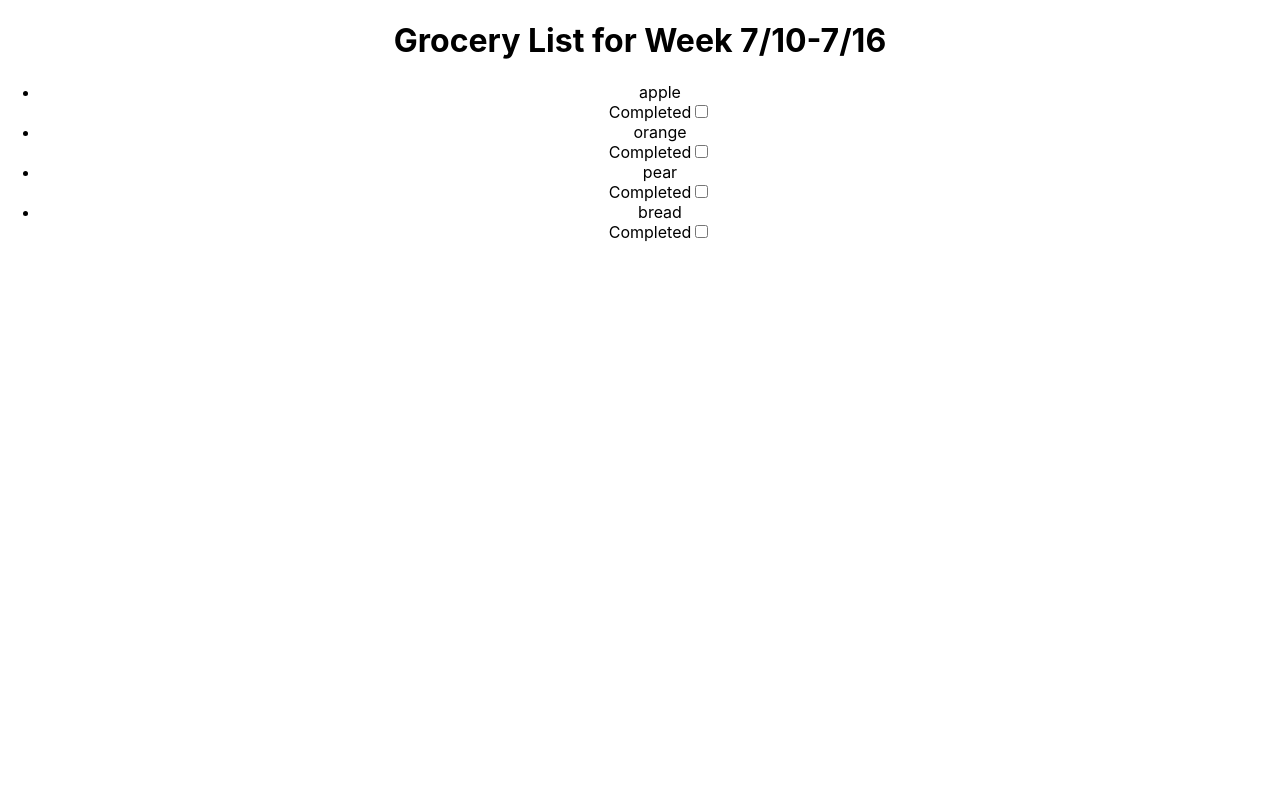
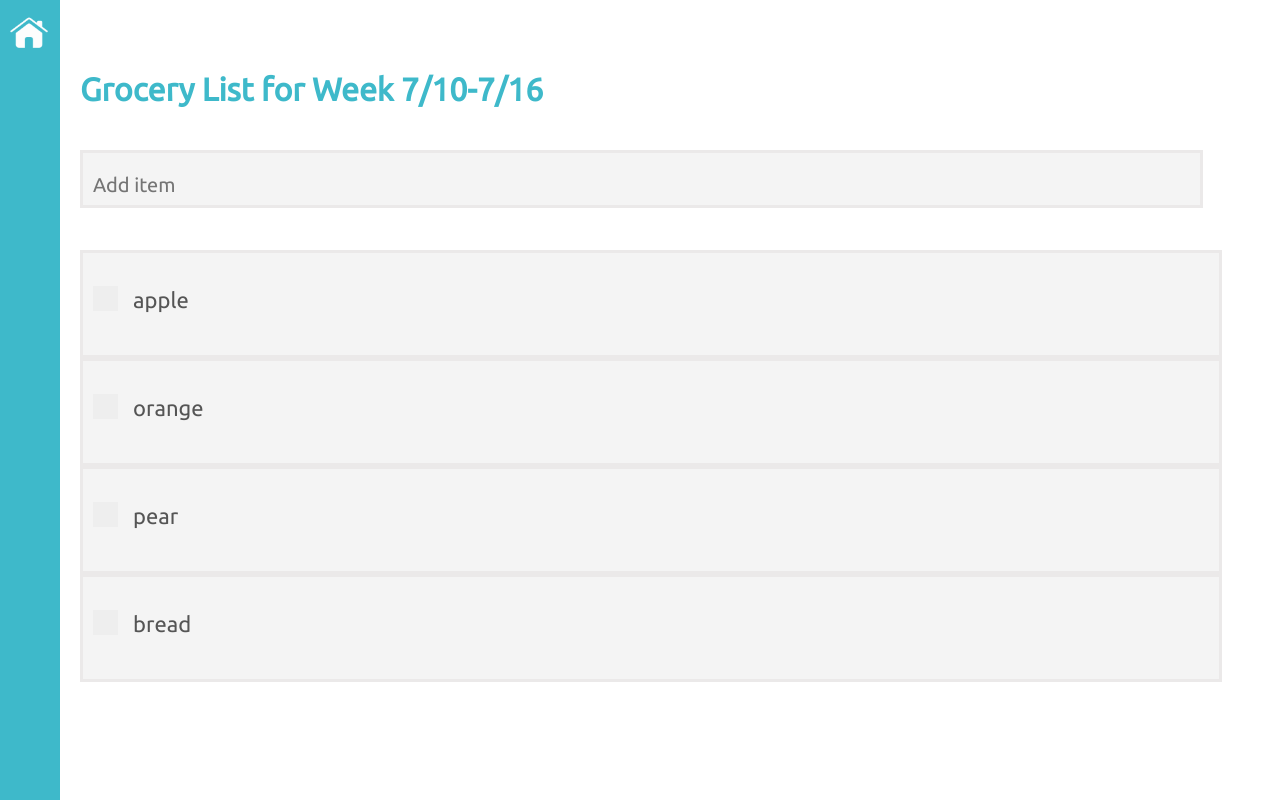
Before and after one commit to isabelleyzhou/grocery-list, a React (Create React App) app: page / in a window 1280 px wide. Built offline with nearby package versions, Linux system fonts and the light colour scheme.

Commit message:
basic styling of list

```diff
--- a/src/App.css
+++ b/src/App.css
@@ -2,31 +2,29 @@
   text-align: center;
 }
 
-.App-logo {
-  animation: App-logo-spin infinite 20s linear;
-  height: 40vmin;
+.logo {
+  position: absolute;
+  top: 10px;
+  left: 7px;
+  z-index: 1;
 }
 
-.App-header {
-  background-color: #282c34;
-  min-height: 100vh;
-  display: flex;
-  flex-direction: column;
-  align-items: center;
-  justify-content: center;
-  font-size: calc(10px + 2vmin);
-  color: white;
+.App::before {
+  content: '';
+  display: block;
+  height: 100vh;
+  width: 60px;
+  position: fixed;
+  top: 0;
+  left: 0;
+  background-color: #3EB9CA;
 }
 
 .App-link {
   color: #61dafb;
 }
 
-@keyframes App-logo-spin {
-  from {
-    transform: rotate(0deg);
-  }
-  to {
-    transform: rotate(360deg);
-  }
+html, body {
+  max-width: 100%;
+  overflow-x: hidden;
 }
--- a/src/App.js
+++ b/src/App.js
@@ -1,5 +1,5 @@
 import React, { Component } from 'react';
-import logo from './logo.svg';
+import home from './home.png';
 import './App.css';
 import List from './components/List/List';
 
@@ -7,6 +7,7 @@ class App extends Component {
   render() {
     return (
       <div className="App">
+        <img src={home} className="logo" alt="Home Logo" height="42" width="42"></img>
         <List />
       </div>
     );
--- a/src/components/Item/Item.css
+++ b/src/components/Item/Item.css
@@ -0,0 +1,92 @@
+@import url('https://fonts.googleapis.com/css?family=Ubuntu');
+
+.list {
+position: relative;
+  background-color: #f4f4f4;
+  font-family: 'Open Sans', sans-serif;
+  font-size: 22px;
+  color: #555555;
+  border: solid;
+  width: 90%;
+  height: 70px;
+  border-color: #ebe9e9;
+  overflow: scroll;
+  list-style: none;
+  padding: 10px;
+  padding-top: 22px;
+  margin: 0;
+}
+
+.item-name{
+    text-align: left;
+    margin-left: 40px;
+    font-family: 'Ubuntu', sans-serif;
+}
+/* Customize the label (the container) */
+.container {
+    display: block;
+    position: relative;
+    top: 15%;
+    padding-left: 35px;
+    margin-bottom: 12px;
+    cursor: pointer;
+    font-size: 18px;
+    -webkit-user-select: none;
+    -moz-user-select: none;
+    -ms-user-select: none;
+    user-select: none;
+  }
+
+  /* Hide the browser's default checkbox */
+  .container input {
+    position: absolute;
+    opacity: 0;
+    cursor: pointer;
+    height: 0;
+    width: 0;
+  }
+
+  /* Create a custom checkbox */
+  .checkmark {
+    position: absolute;
+    top: 0;
+    left: 0;
+    height: 25px;
+    width: 25px;
+    background-color: #eee;
+  }
+
+  /* On mouse-over, add a grey background color */
+  .container:hover input ~ .checkmark {
+    background-color: #ccc;
+  }
+
+  /* When the checkbox is checked, add a blue background */
+  .container input:checked ~ .checkmark {
+    background-color: #3EB9CA;
+  }
+
+  /* Create the checkmark/indicator (hidden when not checked) */
+  .checkmark:after {
+    content: "";
+    position: absolute;
+    display: none;
+  }
+
+  /* Show the checkmark when checked */
+  .container input:checked ~ .checkmark:after {
+    display: block;
+  }
+
+  /* Style the checkmark/indicator */
+  .container .checkmark:after {
+    left: 9px;
+    top: 5px;
+    width: 5px;
+    height: 10px;
+    border: solid white;
+    border-width: 0 3px 3px 0;
+    -webkit-transform: rotate(45deg);
+    -ms-transform: rotate(45deg);
+    transform: rotate(45deg);
+  }
--- a/src/components/Item/Item.jsx
+++ b/src/components/Item/Item.jsx
@@ -10,12 +10,12 @@ class Item extends Component {
   render() {
     const { text } = this.props;
     return (
-    <div>
-      <li>{text}</li>
-     <label class="container">Completed
+    <div className= "list">
+      <label class="container">
         <input type="checkbox"/>
         <span class="checkmark"></span>
      </label>
+      <li className="item-name" >{text}</li>
     </div>
 
     );
--- a/src/components/List/List.css
+++ b/src/components/List/List.css
@@ -0,0 +1,39 @@
+.date {
+    font-family: 'Ubuntu', sans-serif;
+    color: #3EB9CA;
+    position: absolute;
+    top: 50px;
+    left: 80px;
+
+}
+.inputText {
+    position: absolute;
+    top: 150px;
+    left: 80px;
+    background-color: #f4f4f4;
+    font-family: 'Open Sans', sans-serif;
+    font-size: 20px;
+    border: solid;
+    width: 85.7%;
+    height: 20px;
+    border-color: #ebe9e9;
+    font-family: 'Ubuntu', sans-serif;
+    margin-top: 20px;
+    padding: 10px;
+    padding-top: 22px;
+    margin: 0;
+  }
+
+  .inputText::placeholder {
+    font-size: 20px;
+  }
+
+  .inputText:focus {
+    outline: none;
+  }
+
+  .display {
+    margin-top: 250px;
+    position: relative;
+    left: 40px;
+  }
--- a/src/components/List/List.jsx
+++ b/src/components/List/List.jsx
@@ -3,19 +3,60 @@ import Item from '../Item/Item';
 import './List.css';
 
 const ingredients= ['apple', 'orange', 'pear', 'bread'];
+const enterKey = 13;
 
 class App extends Component {
     constructor() {
         super();
         this.state = {
-            items: ingredients
+            items: ingredients,
+            currItem: ''
         };
+        this.handleItem = this.handleItem.bind(this);
+        this.addItem = this.addItem.bind(this);
+    }
+
+    handleItem(event) {
+        console.log('getting here');
+        const { currItem} = this.state;
+        this.setState({
+            currItem: event.target.value
+        });
+        console.log(currItem);
+    }
+
+    addItem(e){
+     const { currItem, items } = this.state;
+     if (e && e.charCode === enterKey) {
+        if (currItem !== '') {
+          this.setState({
+            currItem: ''
+          });
+          if (currItem.indexOf(',') !== 0) {
+            this.setState({
+              items: items.concat(currItem.split(','))
+            });
+          } else {
+            this.setState({
+              items: items.concat(currItem)
+            });
+          }
         }
+
+     }
+    }
+
     render() {
-        const { items }= this.state;
+        const { items, handleItem, addItem }= this.state;
         return (
         <div className="App">
-            <h1>Grocery List for Week 7/10-7/16</h1>
+            <h1 className="date">Grocery List for Week 7/10-7/16</h1>
+            <input
+                  onKeyPress={addItem}
+                  className="inputText"
+                  placeholder="Add item"
+                  onChange={handleItem}
+                />
             <ul className="display">
                     {items.map(item => (
                     <Item text={item} />
```
Also changed, not shown: src/home.png (added).
